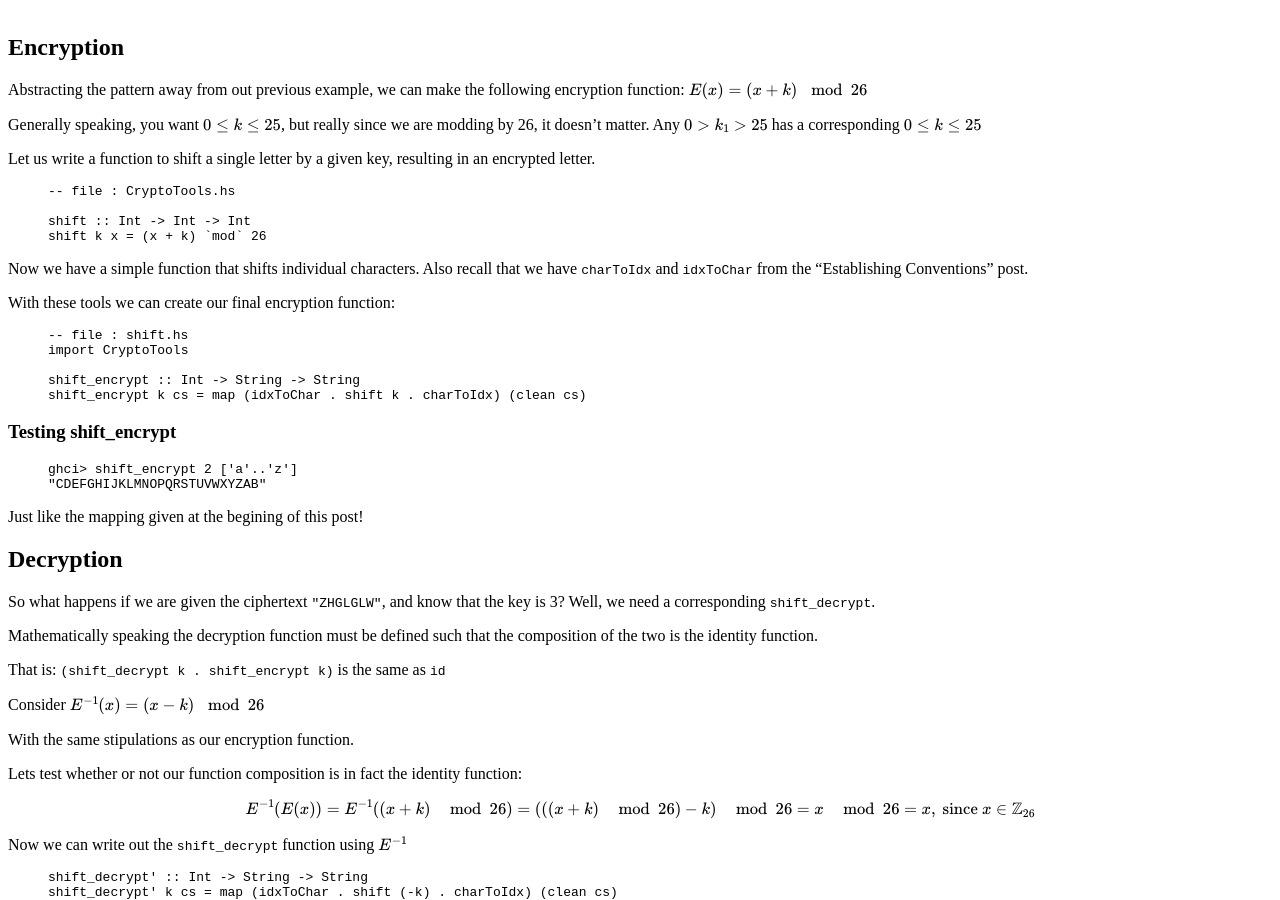
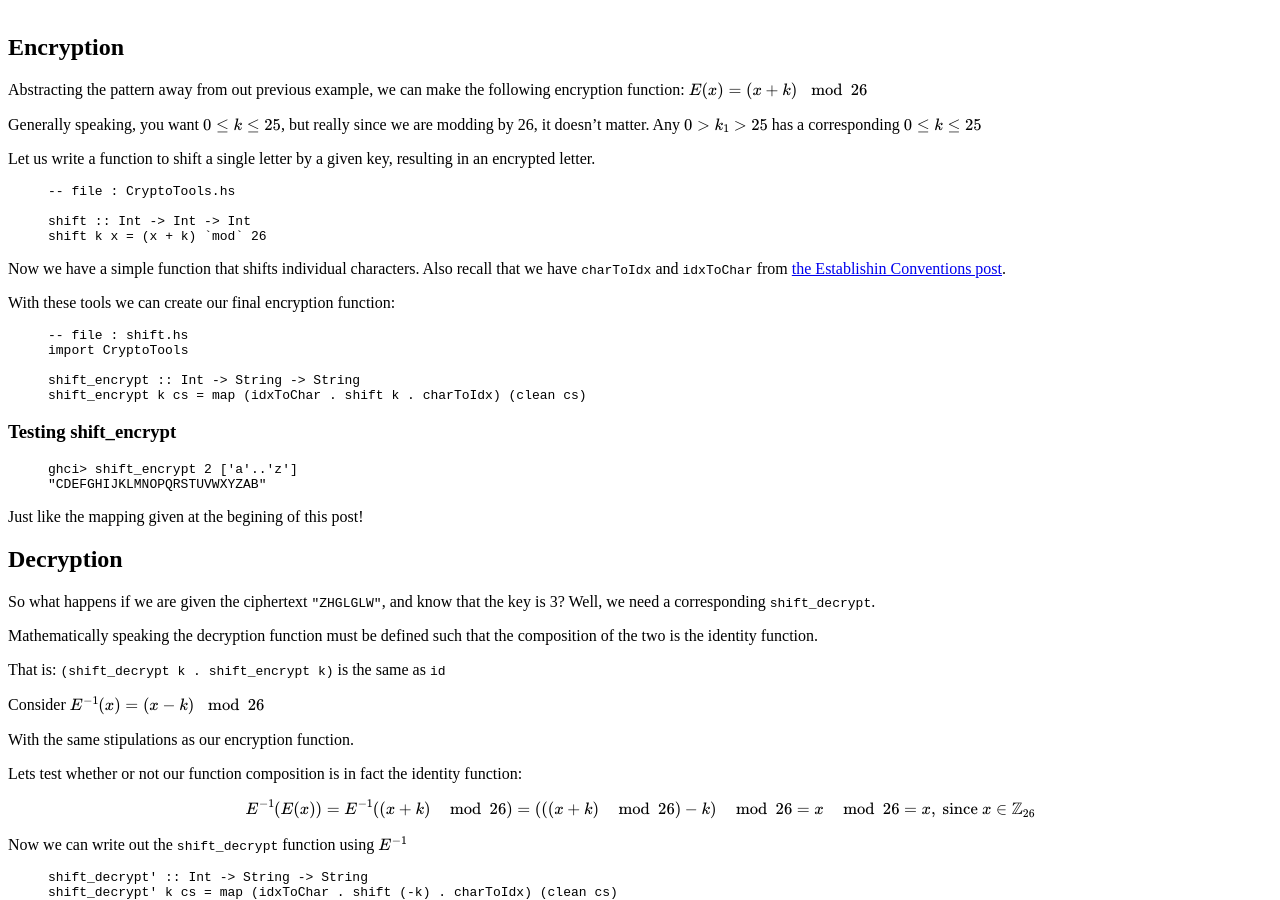
Before and after one commit to mgaut72/CryptoAlgebra, a Jekyll site: the page built from _posts/2014-01-21-Shift-Cipher.md, in a window 1280 px wide and 900 px high, scrolled down 752 px. Built offline with Jekyll 4.4.1, drawn with Linux system fonts in a browser that asks for light colours; formulas are drawn with MathJax 3; comment, search, counter and statistics services are not loaded; some of the changed lines change nothing that is shown.

Commit message:
make link to previous blog rather than just verbal reference

```diff
--- a/_posts/2014-01-21-Shift-Cipher.md
+++ b/_posts/2014-01-21-Shift-Cipher.md
@@ -53,8 +53,9 @@ shift k x = (x + k) `mod` 26
 {% endhighlight %}
 
 Now we have a simple function that shifts individual characters.
-Also recall that we have `charToIdx` and `idxToChar` from the
-"Establishing Conventions" post.
+Also recall that we have `charToIdx` and `idxToChar` from
+[the Establishin Conventions post]({% post_url
+2014-01-20-Establishing-Conventions %}).
 
 With these tools we can create our final encryption function:
 {% highlight haskell %}
```
